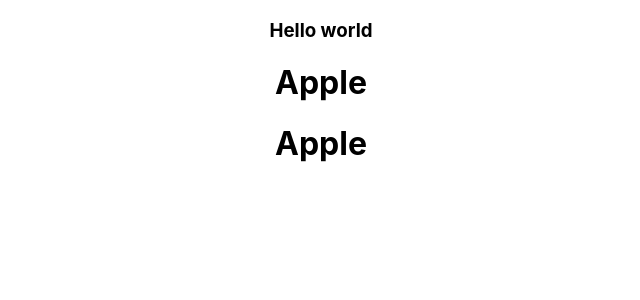
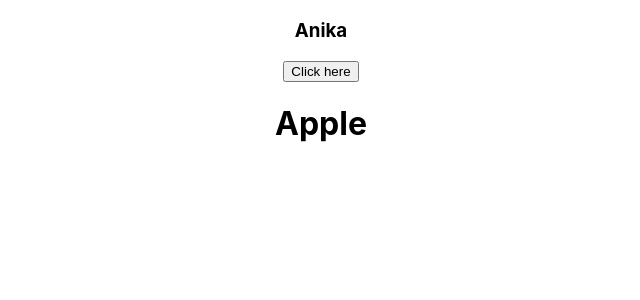
Before and after one commit to salma-anika/react-pro, a React (Create React App) app: page / in a window 1280 px wide. Shown: the top 300 px of the page, without its empty margins (319-959 px from the left). Built offline with nearby package versions, Linux system fonts and the light colour scheme.

Commit message:
create  click event

```diff
--- a/src/App.js
+++ b/src/App.js
@@ -3,17 +3,20 @@ import './App.css';
 import User from './User';
 import logo from './logo.svg';
 
-function Apple(){
-  return (
-    <h1>Apple</h1>
-  )
-}
 function App() {
+  let data="Anika";
+  function Apple(){
+        alert("Hello");
+      }
+
   return (
     <div className="App">
-      <h3>Hello world</h3>
+      <h3>{data}</h3>
+      <button onClick={Apple}>
+Click here
+      </button>
       <User/>
-      {Apple()}
+
     </div>
   );
 }
--- a/src/User.js
+++ b/src/User.js
@@ -3,6 +3,7 @@
 function User() {
     return (
         <div><h1>Apple</h1></div>
+
     )
 }
 export default User
```
